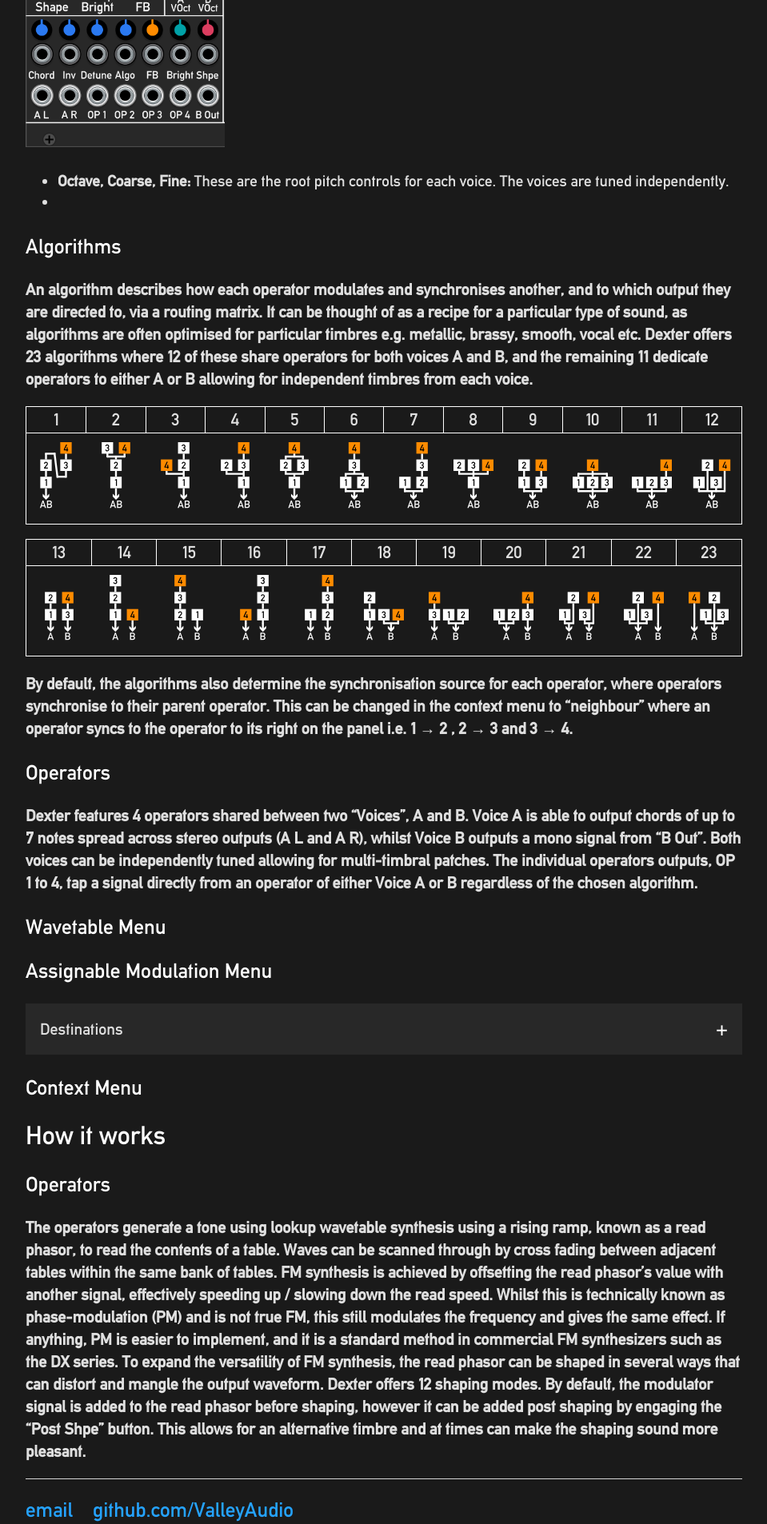
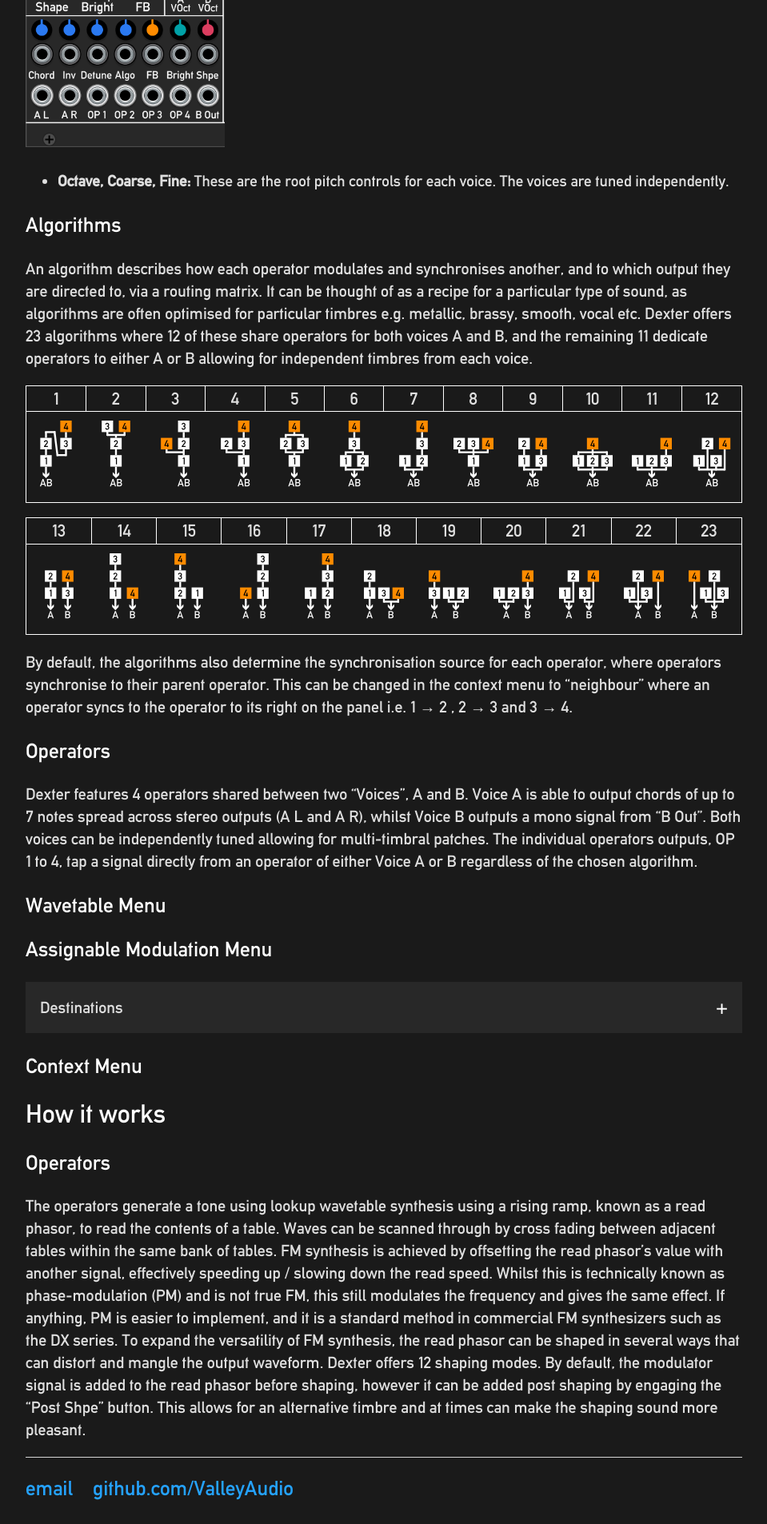
Before and after one commit to ValleyAudio/ValleyAudio.github.io, a Jekyll site: the page built from rack/dexter/dexter.html, in a window 1280 px wide. Shown: the part 2040-3946 px from the top of the page at 80% size, without its empty margins (160-1119 px from the left). Built offline with Jekyll 4.4.1, drawn with Linux system fonts in a browser that asks for light colours.

```diff
--- a/rack/dexter/dexter.html
+++ b/rack/dexter/dexter.html
@@ -37,7 +37,6 @@
     <img src="images/masterControls.jpg" alt="Master Controls" style="max-width: 100%; max-height: 500px; margin-top: 10px; margin-bottom: 10px;">
     <ul>
         <li><b>Octave, Coarse, Fine:</b> These are the root pitch controls for each voice. The voices are tuned independently.</li>
-        <li><b>
     </ul>
     <h3 id="algorithms">Algorithms</h3>
     <p>
```
